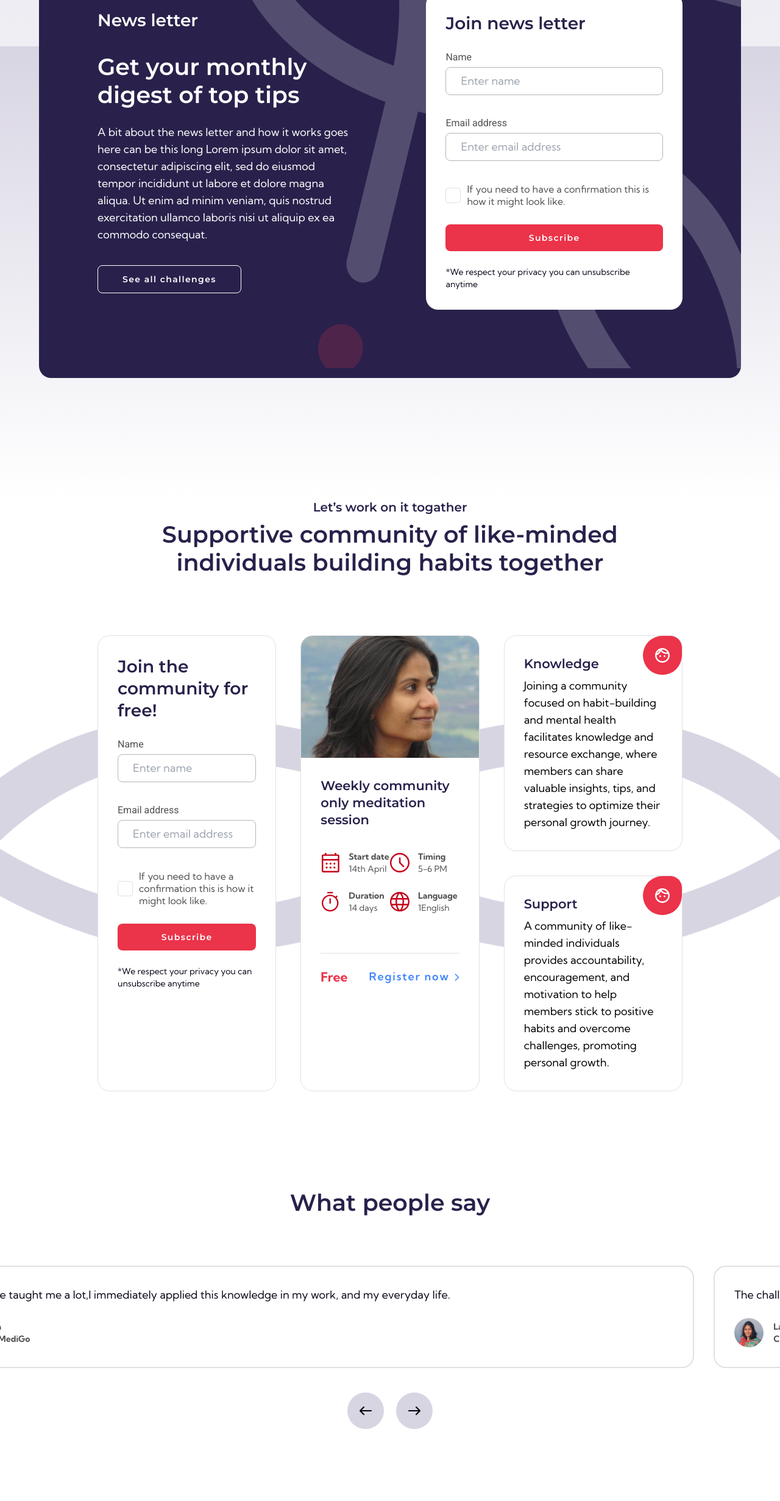
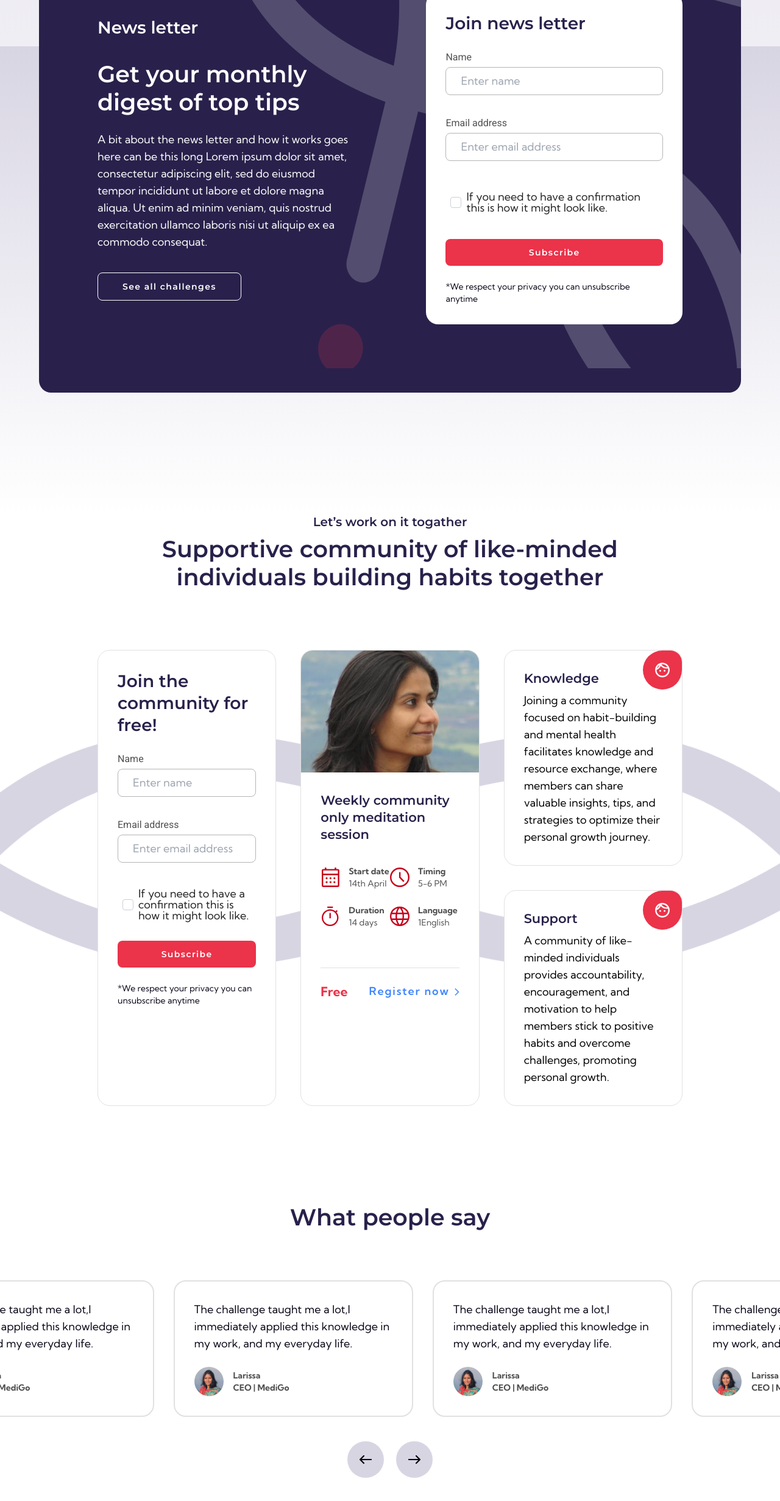
Before and after one commit to Sacesta/mayuri-sharma-portal, a Next.js app: page / in a window 1280 px wide. Shown: the part 4034-6496 px from the top of the page at 61% size. Built offline with nearby package versions, Linux system fonts and the light colour scheme.

Commit message:
* ui changes and some required changes

```diff
--- a/src/app/Pages/Main/Main.tsx
+++ b/src/app/Pages/Main/Main.tsx
@@ -1,20 +1,17 @@
 import React from "react";
 import "./main.css";
 import Image from "next/image";
-import LogoMark from "../../../Assets/icons/Logo Mark.png";
 import rightCircle from "../../../Assets/icons/Ellipse 24 (Stroke).png";
 import profileImage from "../../../Assets/Images/pageImages/transformation_profile_img.png";
 import programeone from "../../../Assets/Images/pageImages/program_img_1.png";
 import masterclassimg from "../../../Assets/Images/pageImages/masterclass_one.png";
 import ellipseOne from "../../../Assets/Images/pageImages/Ellipse_one.png";
 import ellipseTwo from "../../../Assets/Images/pageImages/news_ellipse_two.png";
-import footerLogo from "../../../Assets/Images/pageImages/footer_logo.png";
 import supportive_banner from "../../../Assets/Images/pageImages/Supportive_banner.png";
-import homeStoryImg from "../../../Assets/Images/pageImages/home_story_one.png";
-import footerEllipse from "../../../Assets/Images/pageImages/footer_ellipse.png";
 import HeroTestimonial from "@/app/components/Carousel/HeroTestimonial";
 import TestimonialCarousel from "@/app/components/Carousel/TestimonialCarousel";
 import Footer from "@/app/components/Footer";
+import Link from "next/link";
 
 const Main = () => {
   return (
@@ -127,7 +124,7 @@ const Main = () => {
                   gradientUnits="userSpaceOnUse"
                 >
                   <stop stop-color="#D8D5E3" />
-                  <stop offset="1" stop-color="#D8D5E3" stop-opacity="0" />
+                  <stop offset="1" stop-color="#D8D5E3" stopOpacity="0" />
                 </linearGradient>
               </defs>
             </svg>
@@ -175,7 +172,7 @@ const Main = () => {
               My podcast
             </p>
             <h2 className="heading_style_two mb-16 text-center text-[#29214B]">
-              Stories of Transformations{" "}
+              Stories of Transformations
             </h2>
             <ul className="home_story_tab">
               <li className="story_tab_active">Recent</li>
@@ -472,8 +469,8 @@ const Main = () => {
                 </ul>
                 <div className="flex justify-between items-center pt-6 border-t border-[#E1E1E1] mt-4 lg:hidden">
                   <p className="heading_three_style">€ 100</p>
-                  <a
-                    href=""
+                  <Link
+                    href="/programdetails"
                     className="flex items-center text-[#4086FF] font-semibold tracking-widest"
                   >
                     Register now
@@ -490,10 +487,10 @@ const Main = () => {
                         fill="#4086FF"
                       />
                     </svg>
-                  </a>
+                  </Link>
                 </div>
               </div>
-              <a href="" className="program_register">
+              <Link href="/programdetails" className="program_register">
                 Register now
                 <svg
                   width="8"
@@ -508,7 +505,7 @@ const Main = () => {
                     fill="#4086FF"
                   />
                 </svg>
-              </a>
+              </Link>
             </li>
             <li className="program_list_li">
               <div className="program_img">
@@ -608,8 +605,8 @@ const Main = () => {
                 </ul>
                 <div className="flex justify-between items-center pt-6 border-t border-[#E1E1E1] mt-4 lg:hidden">
                   <p className="heading_three_style">€ 100</p>
-                  <a
-                    href=""
+                  <Link
+                    href="/programdetails"
                     className="flex items-center text-[#4086FF] font-semibold tracking-widest"
                   >
                     Register now
@@ -626,10 +623,10 @@ const Main = () => {
                         fill="#4086FF"
                       />
                     </svg>
-                  </a>
+                  </Link>
                 </div>
               </div>
-              <a href="" className="program_register">
+              <Link href="/programdetails" className="program_register">
                 Register now
                 <svg
                   width="8"
@@ -644,7 +641,7 @@ const Main = () => {
                     fill="#4086FF"
                   />
                 </svg>
-              </a>
+              </Link>
             </li>
             <li className="program_list_li">
               <div className="program_img">
@@ -744,11 +741,11 @@ const Main = () => {
                 </ul>
                 <div className="flex justify-between items-center pt-6 border-t border-[#E1E1E1] mt-4 lg:hidden">
                   <p className="heading_three_style">€ 100</p>
-                  <a
-                    href=""
+                  <Link
+                    href="/progamdetails"
                     className="flex items-center text-[#4086FF] font-semibold tracking-widest"
                   >
-                    Register now
+                    Register noww
                     <svg
                       width="8"
                       height="13"
@@ -762,10 +759,10 @@ const Main = () => {
                         fill="#4086FF"
                       />
                     </svg>
-                  </a>
+                  </Link>
                 </div>
               </div>
-              <a href="" className="program_register">
+              <Link href="/programdetails" className="program_register">
                 Register now
                 <svg
                   width="8"
@@ -780,7 +777,7 @@ const Main = () => {
                     fill="#4086FF"
                   />
                 </svg>
-              </a>
+              </Link>
             </li>
           </ul>
         </div>
@@ -816,15 +813,36 @@ const Main = () => {
                 <label htmlFor="">Email address</label>
                 <input type="text" placeholder="Enter email address" />
               </div>
+              <svg className="checkbox-symbol">
+                <symbol id="check" viewBox="0 0 12 10">
+                  <polyline
+                    points="1.5 6 4.5 9 10.5 1"
+                    stroke-linecap="round"
+                    stroke-linejoin="round"
+                    stroke-width="2"
+                  ></polyline>
+                </symbol>
+              </svg>
+
               <div className="flex items-center mb-7">
-                <label className="customize_checkbox">
-                  <input type="checkbox" />
-                  <span className="checkmark"></span>
-                </label>
-                <p className="checkbox_label">
-                  If you need to have a confirmation this is how it might look
-                  like.
-                </p>
+                <div className="checkbox-container">
+                  <input
+                    className="checkbox-input"
+                    id="confirm_2"
+                    type="checkbox"
+                  />
+                  <label className="checkbox" htmlFor="confirm_2">
+                    <span>
+                      <svg width="12px" height="10px">
+                        <use xlinkHref="#check"></use>
+                      </svg>
+                    </span>
+                    <span>
+                      If you need to have a confirmation this is how it might
+                      look like.
+                    </span>
+                  </label>
+                </div>
               </div>
               <button className="primary_button w-full mb-6">Subscribe</button>
               <p className="text-sm text-[#090617] font-normal">
@@ -868,14 +886,24 @@ const Main = () => {
                 <input type="text" placeholder="Enter email address" />
               </div>
               <div className="flex items-center mb-7">
-                <label className="customize_checkbox">
-                  <input type="checkbox" />
-                  <span className="checkmark"></span>
-                </label>
-                <p className="checkbox_label">
-                  If you need to have a confirmation this is how it might look
-                  like.
-                </p>
+                <div className="checkbox-container">
+                  <input
+                    className="checkbox-input"
+                    id="confirm_1"
+                    type="checkbox"
+                  />
+                  <label className="checkbox" htmlFor="confirm_1">
+                    <span>
+                      <svg width="12px" height="10px">
+                        <use xlinkHref="#check"></use>
+                      </svg>
+                    </span>
+                    <span>
+                      If you need to have a confirmation this is how it might
+                      look like.
+                    </span>
+                  </label>
+                </div>
               </div>
               <button className="primary_button w-full mb-6">Subscribe</button>
               <p className="text-sm text-[#090617] font-normal">
--- a/src/app/Pages/Main/main.css
+++ b/src/app/Pages/Main/main.css
@@ -126,6 +126,104 @@ header {
   border-radius: 4px;
   border: 1px solid #e1e1e1;
 }
+
+/* ustom Check Box Css Start */
+.checkbox-symbol {
+  position: absolute;
+  width: 0;
+  height: 0;
+  pointer-events: none;
+  user-select: none;
+}
+
+.checkbox-container {
+  box-sizing: border-box;
+  background: #ffffff;
+  color: #222;
+  height: 64px;
+  display: flex;
+  justify-content: center;
+  align-items: center;
+  flex-flow: row wrap;
+}
+
+.checkbox-container * {
+  box-sizing: border-box;
+}
+
+.checkbox-input {
+  position: absolute;
+  visibility: hidden;
+}
+
+.checkbox {
+  user-select: none;
+  cursor: pointer;
+  padding: 6px 8px;
+  border-radius: 6px;
+  overflow: hidden;
+  transition: all 0.3s ease;
+  display: flex;
+  align-items: center;
+}
+
+.checkbox:not(:last-child) {
+  margin-right: 6px;
+}
+
+.checkbox span {
+  vertical-align: middle;
+  transform: translate3d(0, 0, 0);
+}
+
+.checkbox span:first-child {
+  position: relative;
+  flex: 0 0 18px;
+  width: 18px;
+  height: 18px;
+  border-radius: 4px;
+  transform: scale(1);
+  border: 1px solid #cccfdb;
+  transition: all 0.3s ease;
+}
+
+.checkbox span:first-child svg {
+  position: absolute;
+  top: 3px;
+  left: 2px;
+  fill: none;
+  stroke: #fff;
+  stroke-dasharray: 16px;
+  stroke-dashoffset: 16px;
+  transition: all 0.3s ease;
+  transform: translate3d(0, 0, 0);
+}
+
+.checkbox span:last-child {
+  padding-left: 8px;
+  line-height: 18px;
+}
+
+.checkbox:hover span:first-child {
+  border-color: #eee;
+}
+
+.checkbox-input:checked + .checkbox span:first-child {
+  background: #29214b;
+  border-color: #29214b;
+  animation: zoom-in-out 0.3s ease;
+}
+
+.checkbox-input:checked + .checkbox span:first-child svg {
+  stroke-dashoffset: 0;
+}
+
+@keyframes zoom-in-out {
+  50% {
+    transform: scale(0.9);
+  }
+}
+/* ustom Check Box Css End */
 
 /* On mouse-over, add a grey background color */
 .customize_checkbox:hover input ~ .checkmark {
@@ -309,7 +407,7 @@ footer {
 }
 .home_story_tab li {
   font-family: "Montserrat";
-  @apply mx-3 lg:mx-7 pb-4 text-xs lg:text-sm tracking-widest uppercase relative text-[#505050] font-bold;
+  @apply mx-3 lg:mx-7 pb-4 text-xs lg:text-sm tracking-widest uppercase relative text-[#505050] font-bold cursor-pointer;
 }
 .home_story_tab li.story_tab_active::after {
   content: "";
--- a/src/app/components/Carousel/TestimonialCarousel.tsx
+++ b/src/app/components/Carousel/TestimonialCarousel.tsx
@@ -46,30 +46,33 @@ const TestimonialCarousel = () => {
     <>
       <Swiper
         spaceBetween={10}
+        loop={true}
         direction={"horizontal"}
         centerInsufficientSlides={true}
         centeredSlidesBounds={true}
         breakpoints={{
-          // when window width is <= 320px
-          320: {
+          "@0.00": {
             slidesPerView: 1,
             spaceBetween: 10,
           },
-          // when window width is <= 480px
-          480: {
+          "@0.75": {
             slidesPerView: 1,
             spaceBetween: 20,
           },
-
-          // when window width is <= 640px
-          640: {
-            slidesPerView: 1,
-            spaceBetween: 30,
+          "@1.00": {
+            slidesPerView: 2,
+            spaceBetween: 40,
+          },
+          "@1.50": {
+            slidesPerView: 3,
+            spaceBetween: 50,
+          },
+          "@1.75": {
+            slidesPerView: 4,
+            spaceBetween: 50,
           },
         }}
-        // modules={[Navigation]}
         className="mySwiper"
-        loop={true}
       >
         {data.map((x) => (
           <SwiperSlide>
--- a/src/app/components/NavBar/NavBar.tsx
+++ b/src/app/components/NavBar/NavBar.tsx
@@ -4,8 +4,6 @@ import Link from "next/link";
 import React from "react";
 import Image from "next/image";
 import { usePathname } from "next/navigation";
-
-import Logo from "../../../Assets/Images/Logotype.png";
 import menuIcon from "../../../Assets/icons/menu.png";
 
 import "./NavBar.css";
```
Also changed, not shown: src/app/about/page.tsx (+0 -5 lines), src/app/programdetails/page.tsx (renamed from src/app/programdetails/ProgramDetails.tsx, +3 -5 lines).
